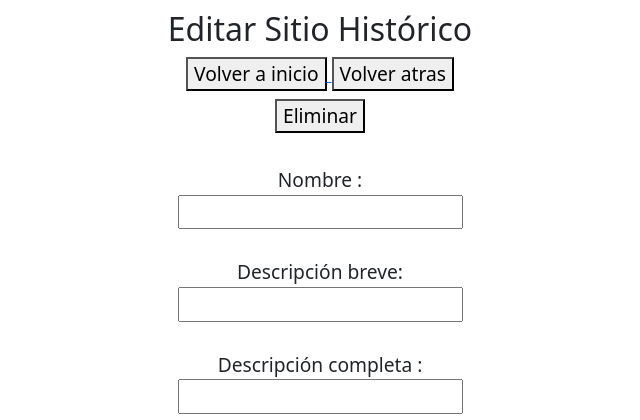
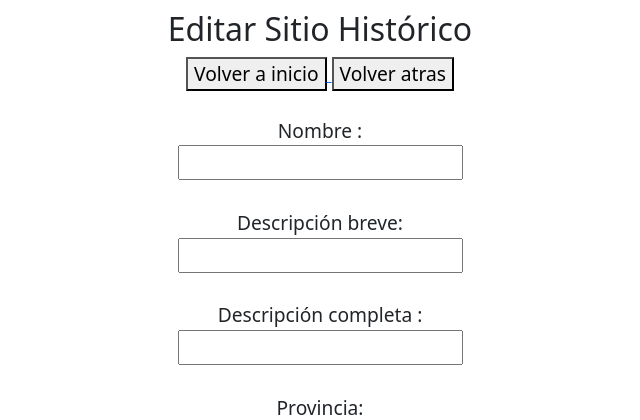
Before and after one commit to martimartineez/proyecto-code, a Python web app: template admin/src/web/templates/sitios_historicos/formEditar.html in a window 1280 px wide. Shown: the part 105-525 px from the top of the page, without its empty margins (320-960 px from the left). Run offline with Jinja, Linux system fonts and the light colour scheme; the template is opened without the code that fills it, so the values that code supplies are empty.

Commit message:
cambio menor

```diff
--- a/admin/src/web/templates/sitios_historicos/formEditar.html
+++ b/admin/src/web/templates/sitios_historicos/formEditar.html
@@ -28,13 +28,7 @@
 <a href="{{ next_url }}">
   <button type="button">Volver atras</button>
 </a>
-{# 💡 FIX: ELIMINAR AHORA SE ALINEA CON LOS OTROS BOTONES #}
-<form method="post" action="{{ url_for('sitios_historicos.eliminar_sitio', sitio_id=sitio.id) }}"
-      style="display: inline-block;">
-    <button type="submit" onclick="return confirm('¿Está seguro de que desea eliminar este sitio? Esta acción es irreversible.');">
-        Eliminar
-    </button>
-</form>
+
 
 {%with messages = get_flashed_messages(with_categories=true) %}
 {% if messages %}
@@ -107,7 +101,7 @@
       value="{{ sitio.fechaRegistro.strftime('%Y-%m-%d') if sitio.fechaRegistro else '' }}"
         max="{{ today }}"><br>
 
-    {# 💡 CAMPO VISIBLE FIX (oculto para asegurar False, checkbox para True) #}
+
     <label>Visible a los usuarios:</label>
     <input type="hidden" name="visible" value="False">
     <input type="checkbox" name="visible" value="True" {% if sitio.visible %}checked{% endif %}><br>
```
